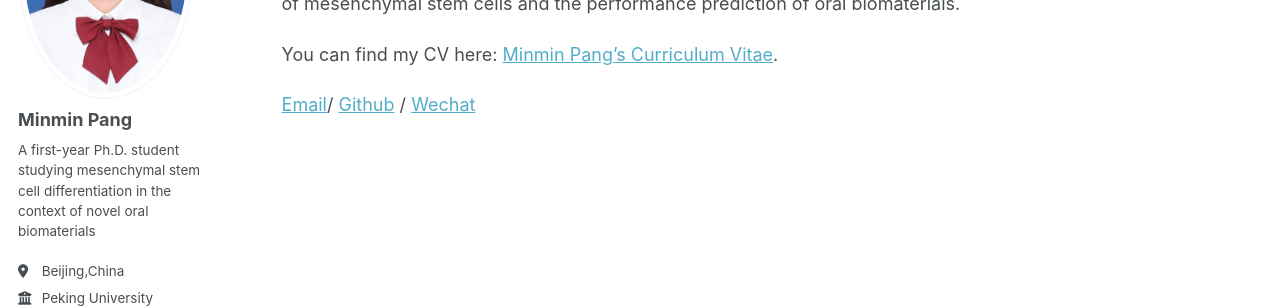
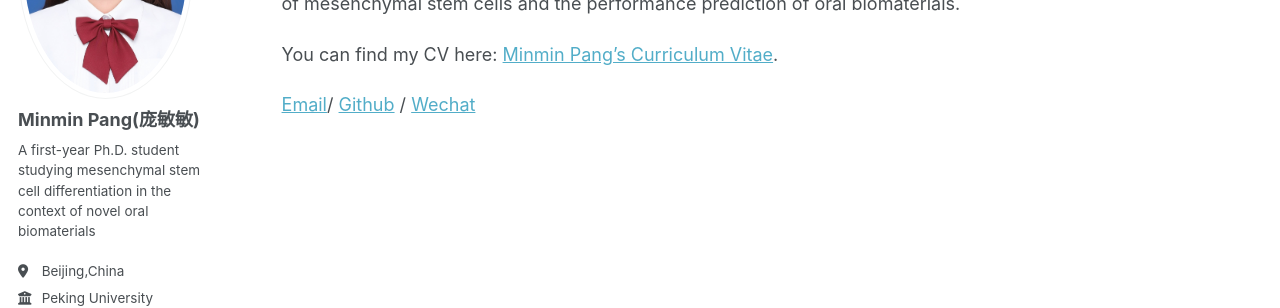
Before and after one commit to pangminmin/pangminmin.github.io, a Jekyll site: the page built from _pages/about.md, in a window 1280 px wide. Shown: the part 259-567 px from the top of the page. Built offline with Jekyll 4.4.1, drawn with Linux system fonts in a browser that asks for light colours; a script that is not in the unit is left out.

Commit message:
Update _config.yml

```diff
--- a/_config.yml
+++ b/_config.yml
@@ -13,10 +13,10 @@ title                    : "Minmin Pang"
 title_separator          : "-"
 name                     : &name "Your Name"
 description              : &description "Your Name's academic portfolio"   # Update this with a general description of your site, this is the default if not overridden by a page
-url                      : https://pangminmin.github.io/ # The base hostname & protocol for your site e.g. "https://[your GitHub username].github.io",
+url                      : https://pangminmin.github.io # The base hostname & protocol for your site e.g. "https://[your GitHub username].github.io",
                                                            # or if you already have some other page hosted on Github then use "https://[your GitHub username].github.io/[Your Repo Name]"
 baseurl                  : "" # the subpath of your site, e.g. "/blog"
-repository               : "https://pangminmin.github.io/"
+repository               : "pangminmin/pangminmin.github.io"
 
 # Site Author - The following control what appear as part of the author content on the side bar.
 #               If a field is blank the icon and link will not appear, otherwise it will be shown.
@@ -24,7 +24,7 @@ repository               : "https://pangminmin.github.io/"
 author:
   # Biographic information
   avatar           : "../images/小二寸.png"
-  name             : "Minmin Pang"
+  name             : "Minmin Pang(庞敏敏)"
   pronouns         : # example: "she/her"
   bio              : "A first-year Ph.D. student studying mesenchymal stem cell differentiation in the context of novel oral biomaterials"
   location         : "Beijing,China"
```
